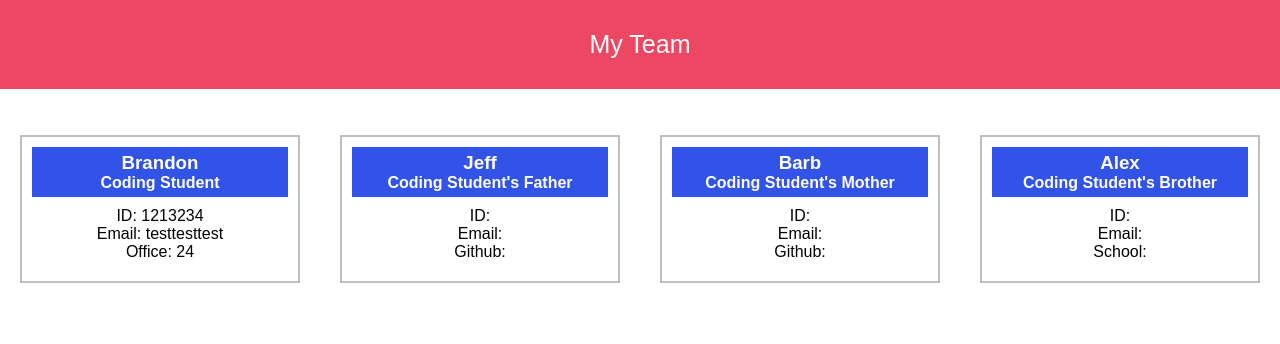
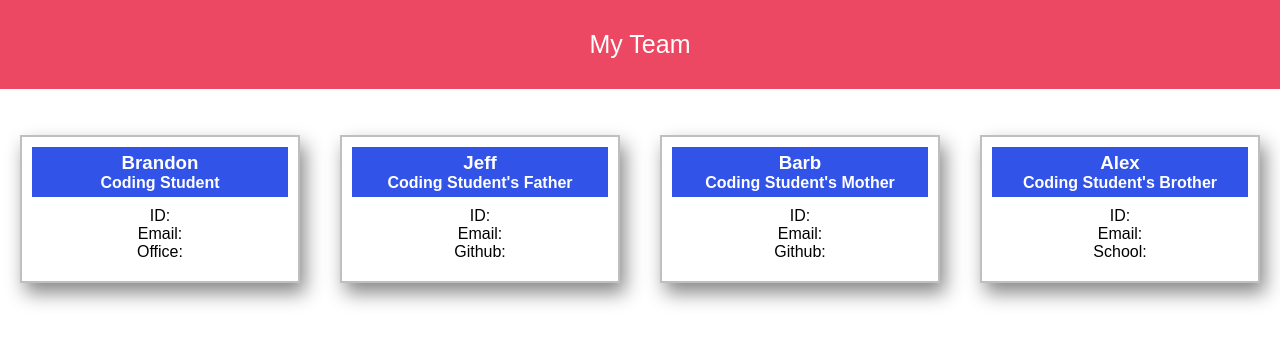
Before and after one commit to Minotaurius/Team_Profile_Generator, a website: page dist/index.html in a window 1280 px wide. Drawn offline with Linux system fonts and the light colour scheme.

Commit message:
CSS matching mockup now

```diff
--- a/dist/index.html
+++ b/dist/index.html
@@ -18,9 +18,9 @@
             </div>
 
             <div class="card-body">
-                <p>ID: 1213234</p>
-                <p>Email: testtesttest</p>
-                <p>Office: 24</p>
+                <p>ID: </p>
+                <p>Email: </p>
+                <p>Office: </p>
             </div>
         </div>
 
--- a/dist/style.css
+++ b/dist/style.css
@@ -26,6 +26,7 @@
     padding: 10px;
     text-align: center;
     border: 2px solid #BFBFBF;
+    box-shadow: 5px 10px 18px #888888;
     text-align: center;
     margin: 20px;
 }
```
